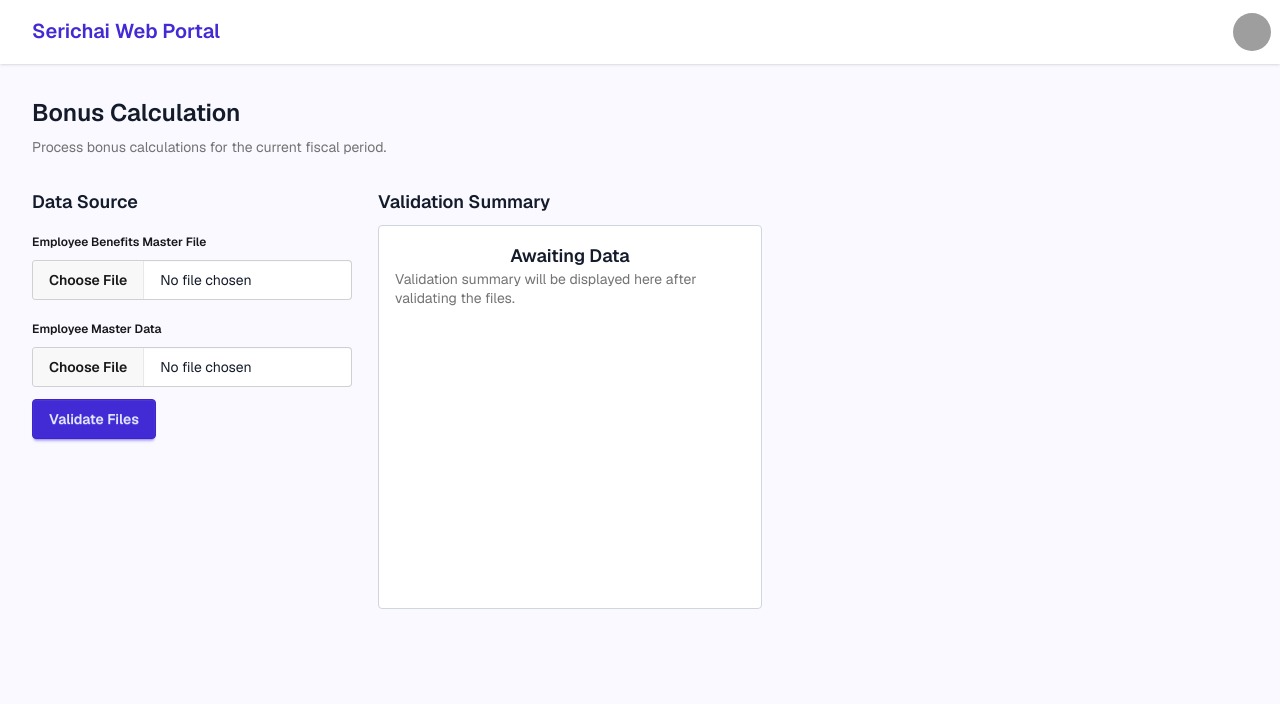
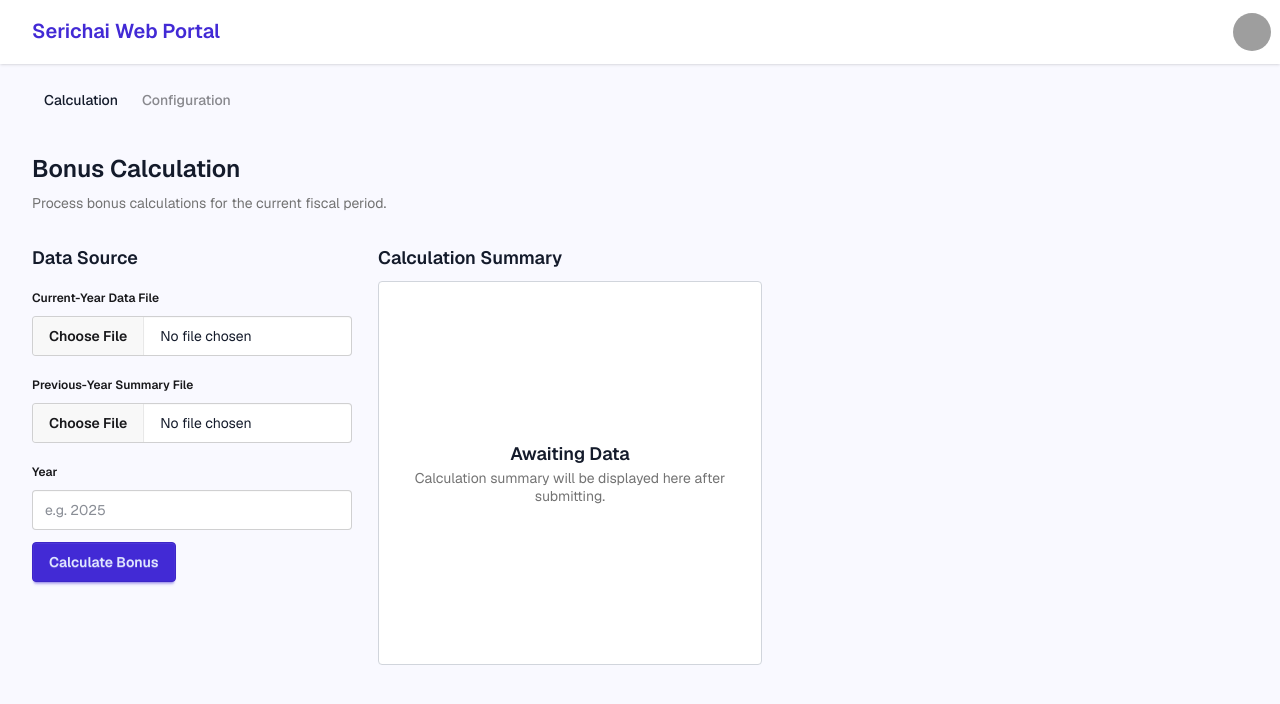
Before and after one commit to jayjirakrit/serichai-web-portal, a React (Vite) app in the folder frontend/: page /bonus-calculation in a window 1280 px wide. Shown: the top 704 px of the page. Built offline with nearby package versions, Linux system fonts and the light colour scheme; grey boxes are pictures that could not be loaded.

Commit message:
[ADD][FE] bonus calculation UI
Wires the Calculation tab in BonusCalculation.tsx to the new bonus
calculation API: uploads current/previous-year files plus the target
year, shows the summary and flagged-employee list, and offers the
generated report for download.

```diff
--- a/frontend/src/pages/BonusCalculation.tsx
+++ b/frontend/src/pages/BonusCalculation.tsx
@@ -1,51 +1,187 @@
 import Layout from "@/components/Layout";
 import Button from "@/components/Button";
 import { useState } from "react";
+import { useMutation } from "@tanstack/react-query";
+import { calculateBonus, type CalculateBonusResponse, type FileAttachment } from "@/services/bonusService";
+
+function downloadFileAttachment(attachment: FileAttachment) {
+  const byteChars = atob(attachment.contentBase64);
+  const byteNumbers = new Array(byteChars.length);
+  for (let i = 0; i < byteChars.length; i++) {
+    byteNumbers[i] = byteChars.charCodeAt(i);
+  }
+  const blob = new Blob([new Uint8Array(byteNumbers)], {
+    type: "application/vnd.openxmlformats-officedocument.spreadsheetml.sheet",
+  });
+  const url = URL.createObjectURL(blob);
+  const link = document.createElement("a");
+  link.href = url;
+  link.download = attachment.filename;
+  document.body.appendChild(link);
+  link.click();
+  document.body.removeChild(link);
+  URL.revokeObjectURL(url);
+}
 
 function BonusCalculation() {
-  const [benefitsFile, setBenefitsFile] = useState<File | null>(null);
-  const [masterDataFile, setMasterDataFile] = useState<File | null>(null);
+  const [tab, setTab] = useState<"cal" | "config">("cal");
+  const [currentYearFile, setCurrentYearFile] = useState<File | null>(null);
+  const [previousYearSummaryFile, setPreviousYearSummaryFile] = useState<File | null>(null);
+  const [year, setYear] = useState<string>("");
 
-  const validateFiles = () => {
-    if (!benefitsFile || !masterDataFile) {
-      alert("Please upload both files before validating.");
+  const calculationMutation = useMutation<CalculateBonusResponse, Error>({
+    mutationFn: () => {
+      if (!currentYearFile) {
+        throw new Error("Please upload the current-year data file.");
+      }
+      if (!previousYearSummaryFile) {
+        throw new Error("Please upload the previous-year summary file.");
+      }
+      if (!year) {
+        throw new Error("Please enter the year to calculate.");
+      }
+      return calculateBonus(currentYearFile, previousYearSummaryFile, year);
+    },
+  });
+
+  const onSubmitCalculation = () => {
+    if (!currentYearFile) {
+      alert("Please upload the current-year data file before submitting.");
       return;
     }
+    if (!previousYearSummaryFile) {
+      alert("Please upload the previous-year summary file before submitting.");
+      return;
+    }
+    if (!year) {
+      alert("Please enter the year before submitting.");
+      return;
+    }
+    calculationMutation.mutate();
   };
+
+  const calculationResult = calculationMutation.data;
 
   return (
     <Layout>
       <div className="h-screen bg-surface-bright">
+        <div role="tablist" className="tabs tabs-bordered px-8 pt-4">
+          <button
+            role="tab"
+            className={`tab ${tab === "cal" ? "tab-active" : ""}`}
+            onClick={() => setTab("cal")}
+          >
+            Calculation
+          </button>
+          <button
+            role="tab"
+            className={`tab ${tab === "config" ? "tab-active" : ""}`}
+            onClick={() => setTab("config")}
+          >
+            Configuration
+          </button>
+        </div>
+
         <div className="emp-bene-title flex flex-col justify-center p-8 pb-0">
           <h3 className="bold pb-2">Bonus Calculation</h3>
           <h6 className="text-neutral-500">Process bonus calculations for the current fiscal period.</h6>
         </div>
+
+        {tab == "cal" && (
           <div className="emp-bene-content flex p-8 gap-4">
             <div className="emp-bene-content-files flex flex-col gap-2">
               <h4 className="font-semibold">Data Source</h4>
               <fieldset className="fieldset">
-              <legend className="fieldset-legend">Employee Benefits Master File</legend>
-              <input type="file" className="file-input" onChange={(e) => setBenefitsFile(e.target.files?.[0] || null)} />
+                <legend className="fieldset-legend">Current-Year Data File</legend>
+                <input
+                  type="file"
+                  className="file-input"
+                  onChange={(e) => setCurrentYearFile(e.target.files?.[0] || null)}
+                />
               </fieldset>
 
               <fieldset className="fieldset">
-              <legend className="fieldset-legend">Employee Master Data</legend>
-              <input type="file" className="file-input" onChange={(e) => setMasterDataFile(e.target.files?.[0] || null)} />
+                <legend className="fieldset-legend">Previous-Year Summary File</legend>
+                <input
+                  type="file"
+                  className="file-input"
+                  onChange={(e) => setPreviousYearSummaryFile(e.target.files?.[0] || null)}
+                />
               </fieldset>
 
-            <Button className="w-fit" onClick={validateFiles}>
-              Validate Files
+              <fieldset className="fieldset">
+                <legend className="fieldset-legend">Year</legend>
+                <input
+                  type="number"
+                  className="input"
+                  placeholder="e.g. 2025"
+                  value={year}
+                  onChange={(e) => setYear(e.target.value)}
+                />
+              </fieldset>
+
+              <Button className="w-fit" onClick={onSubmitCalculation}>
+                {calculationMutation.isPending ? "Calculating..." : "Calculate Bonus"}
               </Button>
             </div>
 
             <div className="emp-bene-content-files flex flex-col gap-2">
-            <h4 className="font-semibold">Validation Summary</h4>
-            <div className="flex flex-col items-center w-96 h-96 bg-white p-4 border border-gray-300 rounded">
+              <h4 className="font-semibold">Calculation Summary</h4>
+              <div className="flex flex-col w-96 h-96 bg-white p-4 border border-gray-300 rounded overflow-y-auto">
+                {calculationMutation.isIdle && (
+                  <div className="flex flex-col items-center justify-center h-full">
                     <h4 className="font-semibold">Awaiting Data</h4>
-              <p className="text-neutral-500">Validation summary will be displayed here after validating the files.</p>
+                    <p className="text-neutral-500 text-center">Calculation summary will be displayed here after submitting.</p>
+                  </div>
+                )}
+
+                {calculationMutation.isPending && (
+                  <div className="flex flex-col items-center justify-center h-full">
+                    <p className="text-neutral-500">Calculating bonus...</p>
+                  </div>
+                )}
+
+                {calculationMutation.isError && (
+                  <div className="flex flex-col items-center justify-center h-full">
+                    <h4 className="font-semibold text-error">Calculation Failed</h4>
+                    <p className="text-neutral-500 text-center">{calculationMutation.error.message}</p>
+                  </div>
+                )}
+
+                {calculationResult && (
+                  <div className="flex flex-col gap-3">
+                    <div>
+                      <p>Total employees: <span className="font-semibold">{calculationResult.summary.totalEmployees}</span></p>
+                      <p>Calculated: <span className="font-semibold">{calculationResult.summary.calculatedCount}</span></p>
+                      <p>Exceptions: <span className="font-semibold">{calculationResult.summary.exceptionCount}</span></p>
+                    </div>
+
+                    {calculationResult.flaggedEmployees.length === 0 ? (
+                      <p className="font-medium text-success">All employees calculated successfully — 0 exceptions</p>
+                    ) : (
+                      <div className="flex flex-col gap-1">
+                        <h5 className="font-semibold">Flagged Employees</h5>
+                        <ul className="text-sm flex flex-col gap-1">
+                          {calculationResult.flaggedEmployees.map((employee, index) => (
+                            <li key={index} className="border-b border-gray-200 pb-1">
+                              <span className="font-medium">{employee.firstName} {employee.lastName}</span>
+                              <br />
+                              <span className="text-red-500">{employee.exceptionNote}</span>
+                            </li>
+                          ))}
+                        </ul>
+                      </div>
+                    )}
+
+                    <Button className="w-fit" onClick={() => downloadFileAttachment(calculationResult.bonusReport)}>
+                      Download Bonus Report
+                    </Button>
+                  </div>
+                )}
               </div>
             </div>
           </div>
+        )}
       </div>
     </Layout>
   );
--- /dev/null
+++ b/frontend/src/services/bonusService.ts
@@ -0,0 +1,86 @@
+const BACKEND_BASE_URL = "http://127.0.0.1:8000";
+
+export type BonusExceptionCategory =
+  | "evaluationNotFound"
+  | "evaluationAllBlank"
+  | "leaveNotFound"
+  | "previousBonusNotFound"
+  | "otCategoryUnrecognized"
+  | "duplicateName"
+  | "workingDayDataInvalid";
+
+export interface EmployeeBonusRecord {
+  employeeId: string | null;
+  matchKey: string;
+  prefix: string | null;
+  firstName: string;
+  lastName: string;
+  departmentNotes: string | null;
+  otCategoryCode: string | null;
+  payRate: number | null;
+  startDate: string | null;
+  workDays: number | null;
+  totalOt: number | null;
+  totalNotWorked: number | null;
+  sickLeaveDays: number | null;
+  personalLeaveDays: number | null;
+  specialPersonalLeaveDays: number | null;
+  absentDays: number | null;
+  vacationDays: number | null;
+  currentGradeNumeric: number | null;
+  currentGradeLetter: string | null;
+  previousGradeLetter: string | null;
+  previousBonus: number | null;
+  personalLeaveScore: number | null;
+  sickLeaveScore: number | null;
+  absentScore: number | null;
+  vacationScore: number | null;
+  workingDaysScore: number | null;
+  otScore: number | null;
+  totalScore: number | null;
+  provisionalDays: number | null;
+  provisionalBonus: number | null;
+  exceptions: BonusExceptionCategory[];
+  exceptionNote: string | null;
+}
+
+export interface BonusCalculationSummary {
+  totalEmployees: number;
+  calculatedCount: number;
+  exceptionCount: number;
+  exceptionsByCategory: Record<string, number>;
+}
+
+export interface FileAttachment {
+  filename: string;
+  contentBase64: string;
+}
+
+export interface CalculateBonusResponse {
+  summary: BonusCalculationSummary;
+  flaggedEmployees: EmployeeBonusRecord[];
+  bonusReport: FileAttachment;
+}
+
+export async function calculateBonus(
+  currentYearFile: File,
+  previousYearSummaryFile: File,
+  year: string,
+): Promise<CalculateBonusResponse> {
+  const formData = new FormData();
+  formData.append("currentYearFile", currentYearFile);
+  formData.append("previousYearSummaryFile", previousYearSummaryFile);
+  formData.append("year", year);
+
+  const response = await fetch(`${BACKEND_BASE_URL}/accounts/bonus-calculation`, {
+    method: "POST",
+    body: formData,
+  });
+
+  if (!response.ok) {
+    const errorBody = await response.json().catch(() => null);
+    throw new Error(errorBody?.detail || `Request failed with status ${response.status}`);
+  }
+
+  return response.json();
+}
```
Lines whose indentation alone changed are shown as unchanged.
